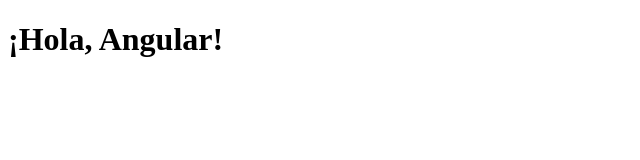
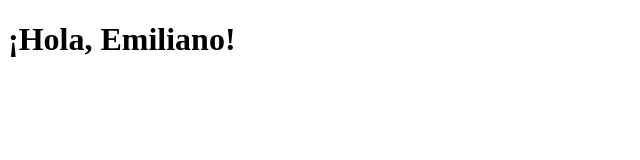
Before and after one commit to eacevedomd/tp, an Angular app: page / in a window 1280 px wide. Shown: the top 160 px of the page, without its empty margins (0-640 px from the left). Built offline with nearby package versions, Linux system fonts and the light colour scheme.

Commit message:
added property NAME in Saludo

```diff
--- a/src/app/components/saludo/saludo.component.html
+++ b/src/app/components/saludo/saludo.component.html
@@ -1 +1 @@
-<h1>¡Hola, Angular!</h1>
+<h1>¡Hola, {{name}}!</h1>
--- a/src/app/components/saludo/saludo.component.ts
+++ b/src/app/components/saludo/saludo.component.ts
@@ -6,5 +6,5 @@ import { Component } from '@angular/core';
   styleUrl: './saludo.component.css'
 })
 export class SaludoComponent {
-
+  public name : string = "Emiliano"
 }
```
